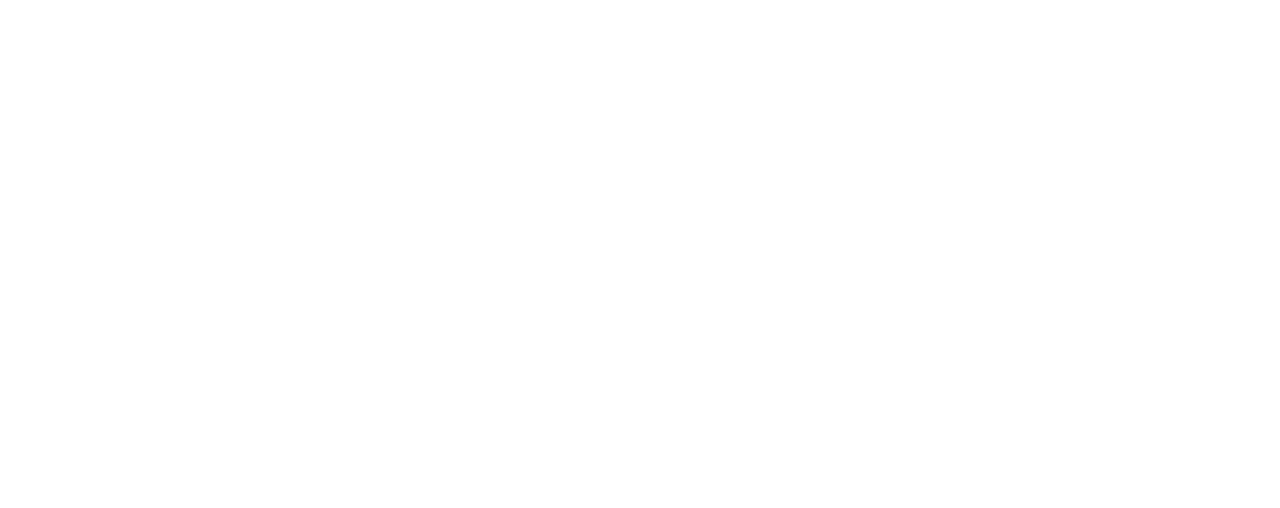
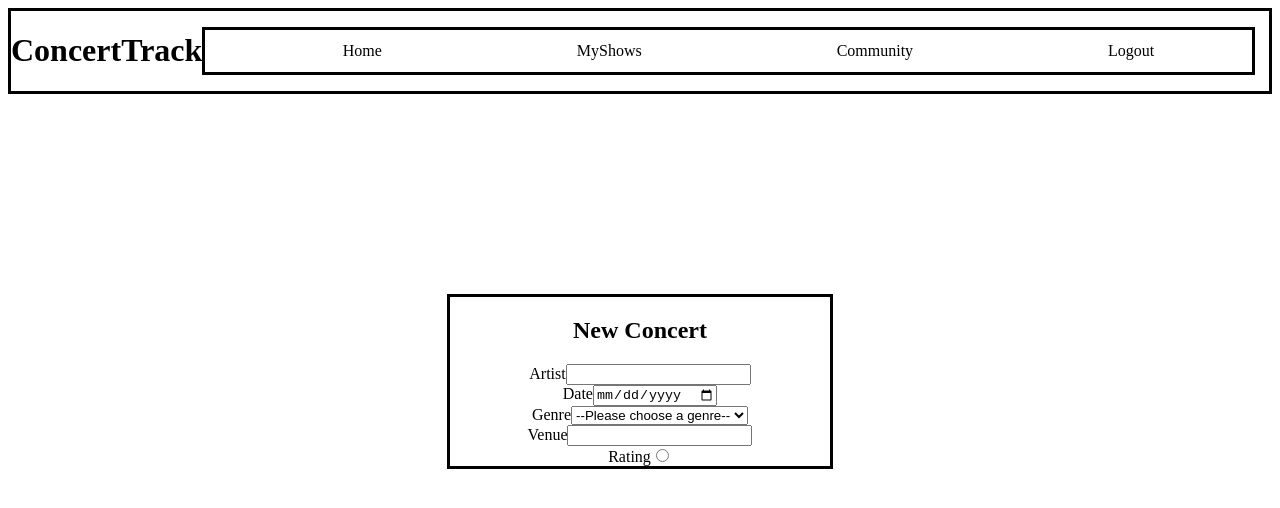
Before and after one commit to kevinnguyen2321/concertTrack, a React (Vite) app: page /new-concert in a window 1280 px wide. Before the commit this address had no page. Shown: the top 508 px of the page. Built offline with nearby package versions, Linux system fonts and the light colour scheme.

Commit message:
Add some form elements to NewConcert componenet

```diff
--- a/src/components/Home.css
+++ b/src/components/Home.css
@@ -4,6 +4,7 @@
   margin: 200px auto 0 auto;
   text-align: center;
   font-size: 1.8rem;
+  padding: 15px;
 }
 
 .new-concert-btn {
--- a/src/components/Home.jsx
+++ b/src/components/Home.jsx
@@ -1,11 +1,19 @@
+import { useNavigate } from 'react-router-dom';
 import './Home.css';
 
 export const Home = () => {
+  const navigate = useNavigate();
+
+  const handleClick = () => {
+    navigate('/new-concert');
+  };
   return (
     <div className="home-wrapper">
       <h1>Welcome to ConcertTrack</h1>
       <p>Where tracking concerts just became easier</p>
-      <button className="new-concert-btn">Add new concert</button>
+      <button className="new-concert-btn" onClick={handleClick}>
+        Add new concert
+      </button>
     </div>
   );
 };
--- a/src/components/NavBar.jsx
+++ b/src/components/NavBar.jsx
@@ -7,7 +7,7 @@
       <h1>ConcertTrack</h1>
       <ul className="links-wrapper">
         <li>
-          <Link to={'/home'}>Home</Link>
+          <Link to={'/'}>Home</Link>
         </li>
 
         <li>
--- /dev/null
+++ b/src/components/NewConcert,.jsx
@@ -0,0 +1,34 @@
+import './NewConcert.css';
+
+export const NewConcert = () => {
+  return (
+    <form className="form-wrapper">
+      <div>
+        <h2>New Concert</h2>
+      </div>
+
+      <div className="field-set">
+        <label htmlFor="artist">Artist</label>
+        <input type="text" id="artist" name="artist" required />
+      </div>
+      <div className="field-set">
+        <label htmlFor="date">Date</label>
+        <input type="date" name="date" id="date" required />
+      </div>
+      <div className="field-set">
+        <label htmlFor="genre-select">Genre</label>
+        <select name="genre" id="genre-select">
+          <option value="">--Please choose a genre--</option>
+        </select>
+      </div>
+      <div className="field-set">
+        <label htmlFor="venue">Venue</label>
+        <input type="text" id="venue" name="venue" />
+      </div>
+      <div className="field-set">
+        <label htmlFor="rating">Rating</label>
+        <input type="radio" id="rating" name="rating" />
+      </div>
+    </form>
+  );
+};
--- /dev/null
+++ b/src/components/NewConcert.css
@@ -0,0 +1,6 @@
+.form-wrapper {
+  border: solid black;
+  width: 30%;
+  margin: 200px auto 0 auto;
+  text-align: center;
+}
--- a/src/views/AppViews.jsx
+++ b/src/views/AppViews.jsx
@@ -1,6 +1,7 @@
 import { Outlet, Route, Routes } from 'react-router-dom';
 import { NavBar } from '../components/NavBar';
 import { Home } from '../components/Home';
+import { NewConcert } from '../components/NewConcert,';
 
 export const AppViews = () => {
   return (
@@ -14,7 +15,8 @@
           </>
         }
       >
-        <Route path="home" element={<Home />} />
+        <Route index element={<Home />} />
+        <Route path="new-concert" element={<NewConcert />} />
       </Route>
     </Routes>
   );
```
